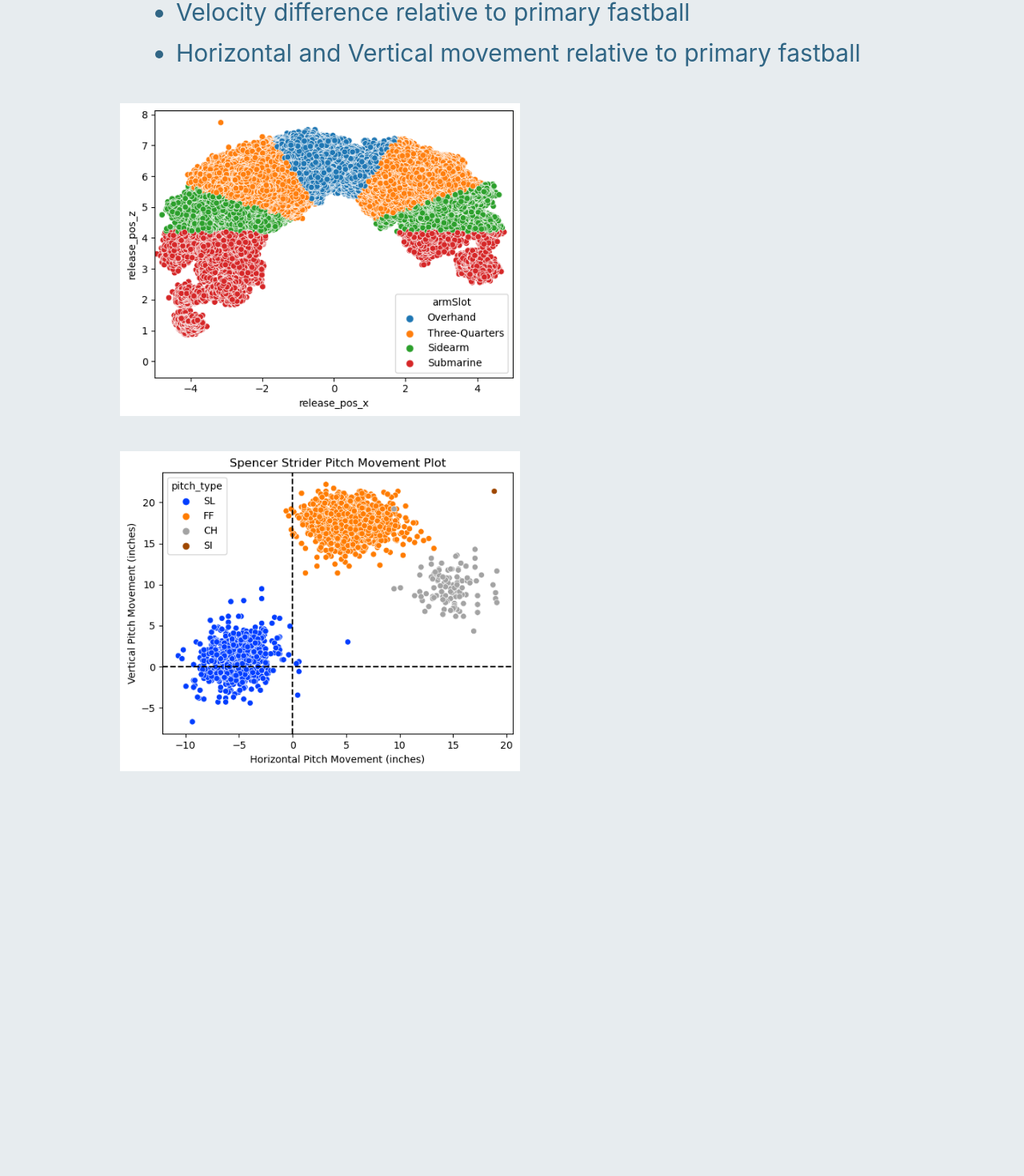
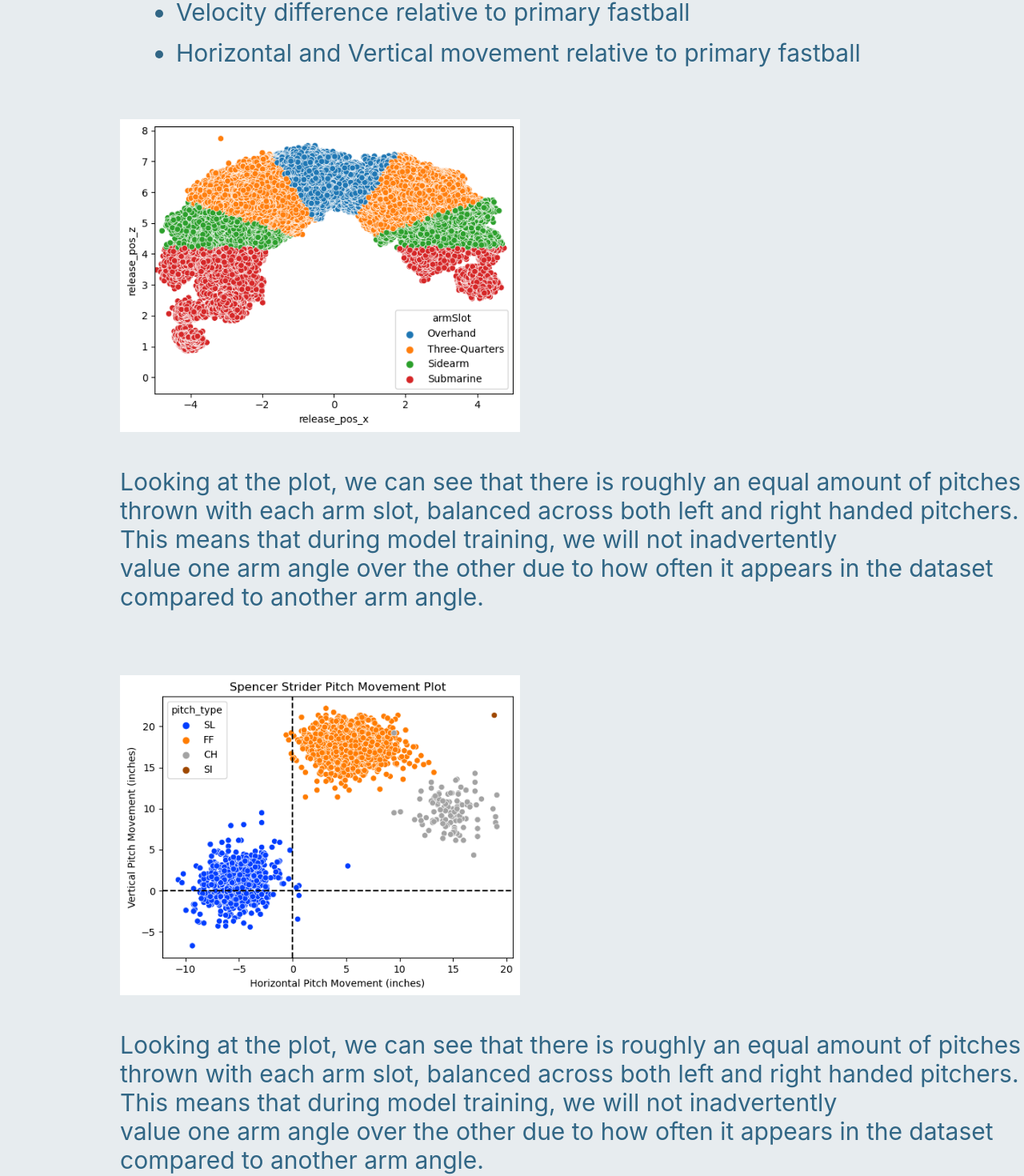
Before and after one commit to jaredjoo/pitch-quality, a React (Create React App) app: page /featureengineering in a window 1280 px wide. Shown: the part 535-2005 px from the top of the page at 80% size. Before the commit the page ends 1513 px from the top, so only its background shows below. Built offline with nearby package versions, Linux system fonts and the light colour scheme.

Commit message:
added lots of changes to feature engineering and ML page

```diff
--- a/src/components/Pages/FeatureEngineering.js
+++ b/src/components/Pages/FeatureEngineering.js
@@ -8,7 +8,7 @@
       <div style={{ textAlign: "left", paddingLeft: "150px", marginTop: "-140px" }}>
         <h5>Data and Features</h5>
         <p style={{ fontSize: "30px", marginTop: "20px", wordWrap: "break-word" }}>
-        There are 10 key features that we have identified through our literature review, as well as dataset exploration, which are as follows:
+        Our primary focus was to include variables that the pitcher can reliably and consistently control:
         </p>
         <ul style={{ fontSize: "30px", paddingLeft: "70px", marginTop: "10px", maxWidth: "1200px" }}>
           <li style={{ wordWrap: "break-word", marginBottom: '15px' }}>
@@ -36,14 +36,57 @@
             Horizontal and Vertical movement relative to primary fastball
           </li>
         </ul>
-        <div>
-          <img src={ArmAngle} alt="Arm Angle" style={{ width: "100%", height: "auto", maxWidth: "500px", marginTop: "30px" }} />
-        </div>
-        <div>
-          <img src={PitchMovementPlot} alt="Pitch Movement Plot" style={{ width: "100%", height: "auto", maxWidth: "500px", marginTop: "30px" }} />
-        </div>
+
+          <div>
+            <img src={ArmAngle} alt="Arm Angle" style={{ width: "100%", height: "auto", maxWidth: "500px", marginTop: "50px" }} />
+            <ul style={{ fontSize: "30px", marginTop: "30px", wordWrap: "break-word", listStyle: "none", padding: 0, marginBottom: "50px" }}>
+              <li>
+                Looking at the plot, we can see that there is roughly an equal amount of pitches
+              </li>
+              <li>
+                thrown with each arm slot, balanced across both left and right handed pitchers.
+              </li>
+              <li>
+                This means that during model training, we will not inadvertently
+              </li>
+              <li>
+                value one arm angle over the other due to how often it appears in the dataset compared to another arm angle.
+              </li>
+            </ul>
+          </div>
+
+          <div>
+            <img src={PitchMovementPlot} alt="Pitch Movement Plot" style={{ width: "100%", height: "auto", maxWidth: "500px", marginTop: "30px" }} />
+            <ul style={{ fontSize: "30px", marginTop: "30px", wordWrap: "break-word", listStyle: "none", padding: 0, marginBottom: "100px" }}>
+              <li>
+                Looking at the plot, we can see that there is roughly an equal amount of pitches
+              </li>
+              <li>
+                thrown with each arm slot, balanced across both left and right handed pitchers.
+              </li>
+              <li>
+                This means that during model training, we will not inadvertently
+              </li>
+              <li>
+                value one arm angle over the other due to how often it appears in the dataset compared to another arm angle.
+              </li>
+            </ul>
+          </div>
+
+
 
       </div>
     </div>
   );
 };
+
+
+{/* <div>
+<h2 style={{ marginTop: "40px", fontSize: "30px" }}>Feature Engineering</h2>
+<hr style={{ marginBottom: "30px" }} />
+<div style={{ marginBottom: "100px" }}>
+  {/* <h3 style={{ fontSize: "24px" }}>XGBoost vs Random Forest</h3> */}
+//   <div style={{ display: "flex", justifyContent: "center", alignItems: "center", marginTop: "40px" }}>
+//   </div>
+// </div>
+// </div> */}
--- a/src/components/Pages/MachineLearning.js
+++ b/src/components/Pages/MachineLearning.js
@@ -1,6 +1,7 @@
 import React from "react";
 import RMSE from './RMSE.png';
 import ExecutionTimes from './ExecutionTimes.png';
+import StuffGrade from './stuffGrade.png';
 
 export const MachineLearning = () => {
   return (
@@ -14,6 +15,15 @@
         </ul>
       </div>
 
+      {/* <div style={{ display: "flex", justifyContent: "center", alignItems: "center", fontSize: '20px'}}>
+          When training and testing these models, we saw that the xgboost had a small score improvement over the random forest model
+          More importantly, the time to train the xgboost model was significantly less than the random forest, which would allow us to explore more options for hyperparameter tuning
+      </div> */}
+      <div>
+        <h2 style={{ marginTop: "40px", fontSize: "30px" }}>Model Training Results</h2>
+        <hr style={{ marginBottom: "30px" }} />
+        <div style={{ marginBottom: "100px" }}>
+          {/* <h3 style={{ fontSize: "24px" }}>XGBoost vs Random Forest</h3> */}
           <div style={{ display: "flex", justifyContent: "center", alignItems: "center", marginTop: "40px" }}>
             <div style={{ flexBasis: "45%", textAlign: "center" }}>
               <img src={RMSE} alt="RMSE" style={{ width: "100%", height: "auto", maxWidth: "500px" }} />
@@ -29,6 +39,44 @@
               </p>
             </div>
           </div>
+
+          <div>
+            <ul style={{ fontSize: "30px", marginTop: "30px", wordWrap: "break-word", listStyle: "none", padding: 0, marginBottom: "100px" }}>
+              <li>
+                When training and testing these models, we saw that the xgboost had a small score
+              </li>
+              <li>
+                improvement over the random forest model. More importantly, the time to train the xgboost model
+              </li>
+              <li>
+                was significantly less than the random forest, which would allow us to explore
+              </li>
+              <li>
+                more options for hyperparameter tuning.
+              </li>
+            </ul>
+          </div>
+
+
+          <div>
+          <img src={StuffGrade} alt = "Stuff Grade" style={{ width: "100%", height: "auto", maxWidth: "500px", marginLeft: "-50px" }} />
+            <ul style={{ fontSize: "30px", marginTop: "30px", wordWrap: "break-word", listStyle: "none", padding: 0, marginBottom: "100px" }}>
+              <li>
+                Using these grades, we can create plots that show
+              </li>
+              <li>
+                the impact of various features on the average grade in its bin
+              </li>
+              <li>
+                With these plots, pitchers can explore what they should focus on changing
+              </li>
+              <li>
+                to improve their grades, which should in turn, improve their performance on the field
+              </li>
+            </ul>
+          </div>
+        </div>
+      </div>
     </div>
   );
 };
```
Also changed, not shown: src/components/Pages/stuffGrade.png (added). Lines whose indentation alone changed are shown as unchanged.
